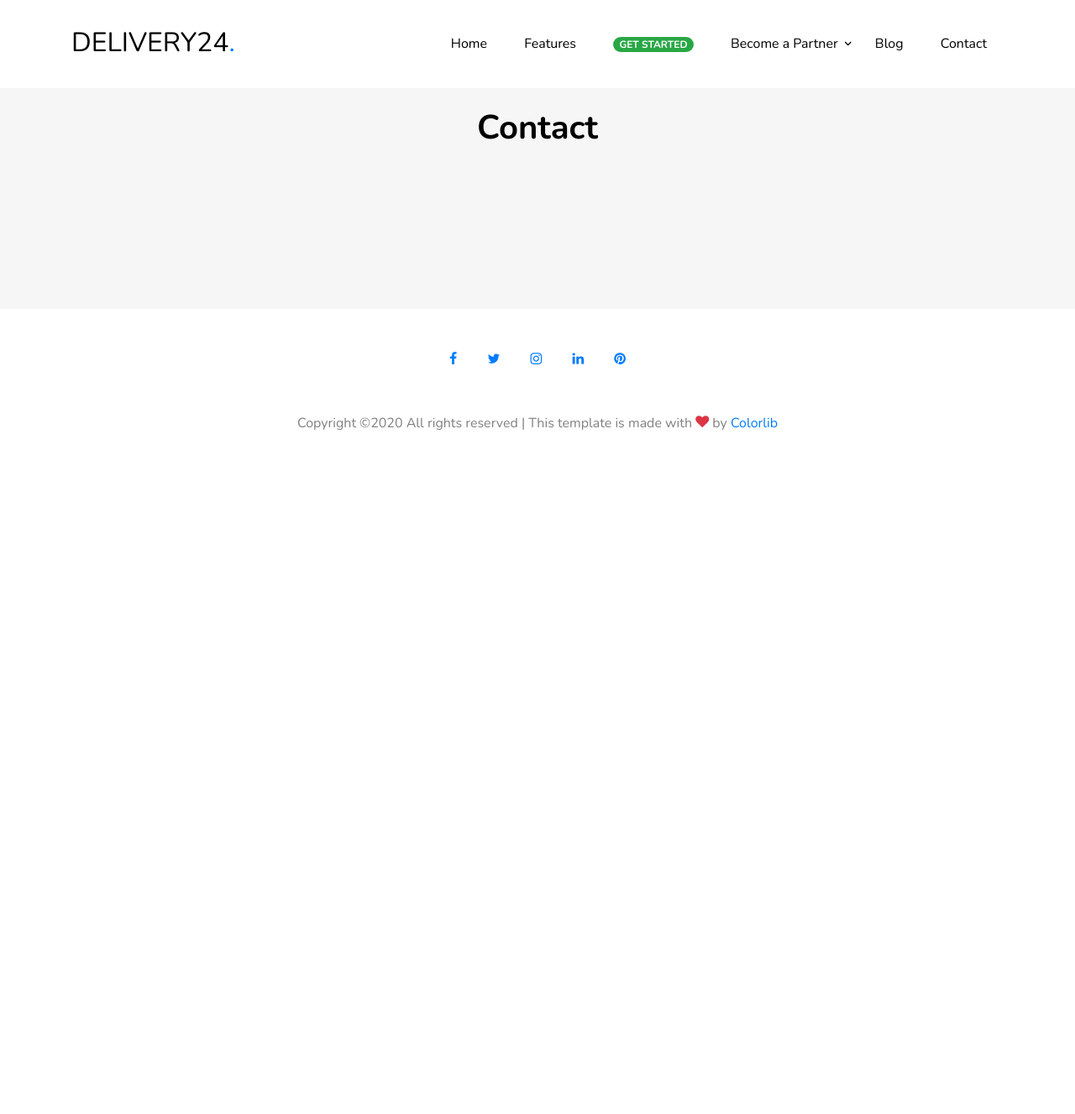
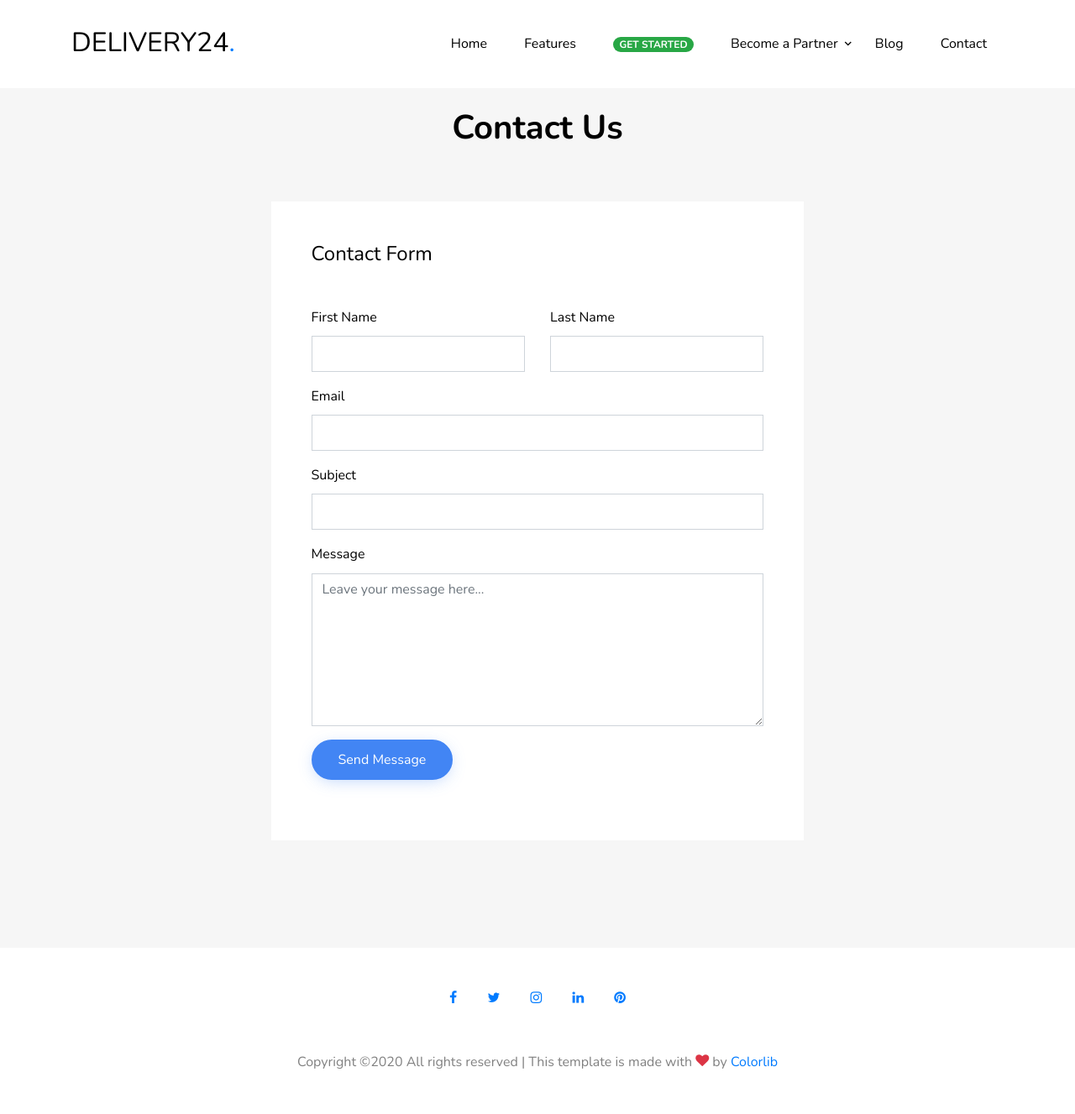
Before and after one commit to masb3/delivery24, a Django app: page /contact/ in a window 1280 px wide. Shown: the whole page at 84% size. Before the commit the page ends 512 px from the top, so only its background shows below. Run offline with Django 3.2, Linux system fonts and the light colour scheme; parts of the project's set-up code (start-up, migrations or seed data) failed here and were passed over; some libraries are stand-ins or nearby versions; some web fonts are replaced.

Commit message:
contact form template

```diff
--- a/delivery24/core/templates/core/contact.html
+++ b/delivery24/core/templates/core/contact.html
@@ -10,13 +10,54 @@
   <div class="container">
     <div class="row mb-5">
       <div class="col-12 text-center">
-        <h2 class="section-title mb-3"><br>Contact</h2>
+        <h2 class="section-title mb-3"><br>Contact Us</h2>
       </div>
     </div>
 
     <div class="row justify-content-center">
       <div class="col-lg-7 mb-5">
-          <!-- PLACEHOLDER FOR CONTENT -->
+        <form action="#" class="p-5 bg-white">
+          <h2 class="h4 text-black mb-5">Contact Form</h2>
+          <div class="row form-group">
+            <div class="col-md-6 mb-3 mb-md-0">
+              <label class="text-black" for="fname">First Name</label>
+              <input type="text" id="fname" class="form-control rounded-0">
+            </div>
+            <div class="col-md-6">
+              <label class="text-black" for="lname">Last Name</label>
+              <input type="text" id="lname" class="form-control rounded-0">
+            </div>
+          </div>
+
+          <div class="row form-group">
+
+            <div class="col-md-12">
+              <label class="text-black" for="email">Email</label>
+              <input type="email" id="email" class="form-control rounded-0">
+            </div>
+          </div>
+
+          <div class="row form-group">
+
+            <div class="col-md-12">
+              <label class="text-black" for="subject">Subject</label>
+              <input type="subject" id="subject" class="form-control rounded-0">
+            </div>
+          </div>
+
+          <div class="row form-group">
+            <div class="col-md-12">
+              <label class="text-black" for="message">Message</label>
+              <textarea name="message" id="message" cols="30" rows="7" class="form-control rounded-0" placeholder="Leave your message here..."></textarea>
+            </div>
+          </div>
+
+          <div class="row form-group">
+            <div class="col-md-12">
+              <input type="submit" value="Send Message" class="btn btn-primary mr-2 mb-2">
+            </div>
+          </div>
+        </form>
       </div>
     </div>
   </div>
```
